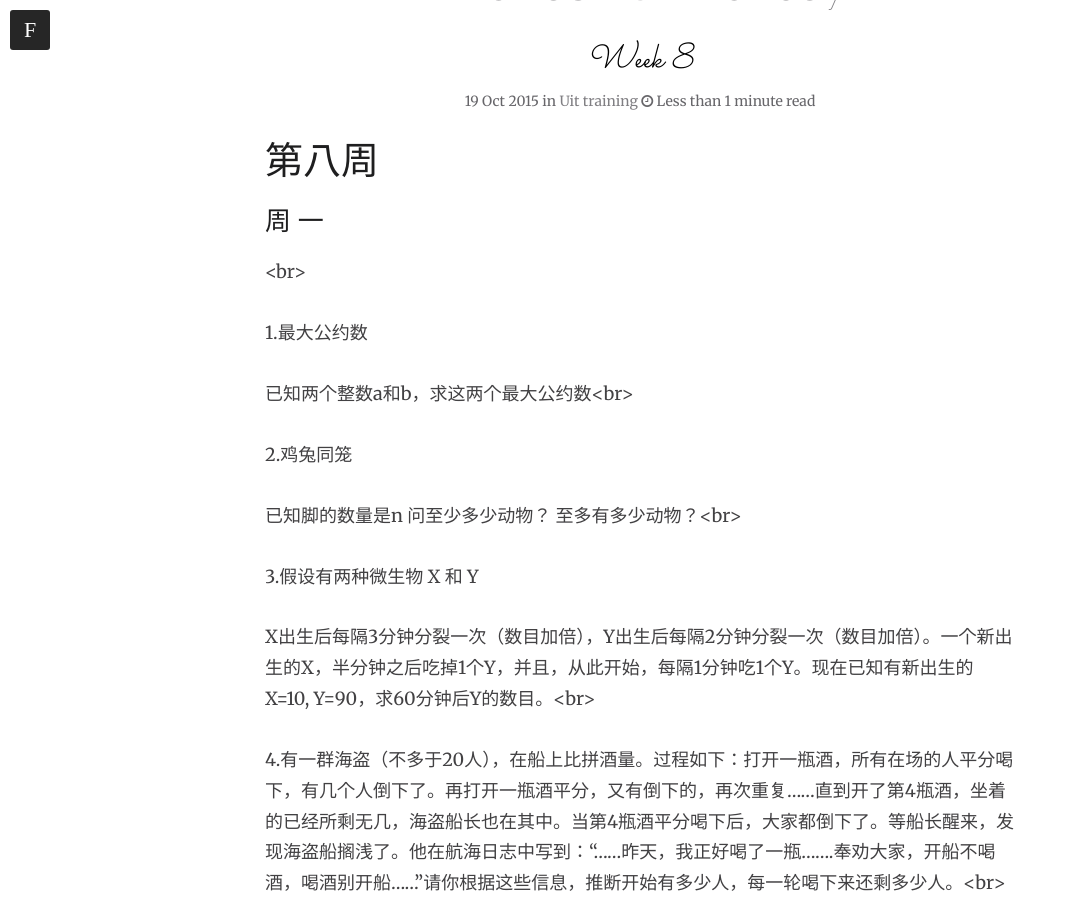
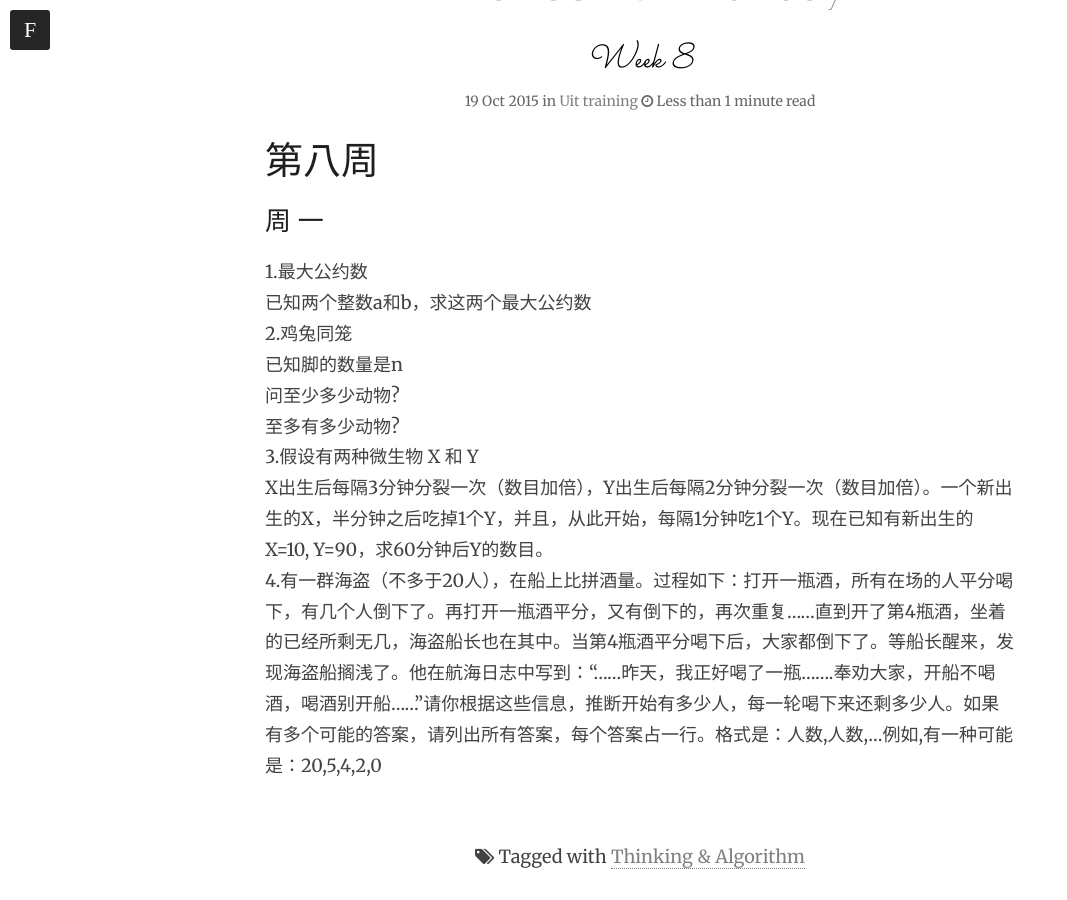
Before and after one commit to lastday/uit, a Jekyll site: the page built from _posts/2015-10-19-task-commit.md, in a window 1280 px wide and 900 px high, scrolled down 650 px. Shown: the whole window, without its empty margins (0-1067 px from the left). Built offline with Jekyll 4.4.1, drawn with Linux system fonts in a browser that asks for light colours; nearby versions of some CDN libraries; comment, search, counter and statistics services are not loaded; some of the changed text lies outside the part shown.

Commit message:
ffffff
dddddddd

```diff
--- a/_posts/2015-10-19-task-commit.md
+++ b/_posts/2015-10-19-task-commit.md
@@ -11,28 +11,15 @@ comments: true
 mathjax:
 ---
 
-#第八周
-##周 一
-\<br>
+#第八周 <br>
+##周 一 <br>
 
-1.最大公约数
-
-已知两个整数a和b，求这两个最大公约数\<br>
-
-2.鸡兔同笼
-
-已知脚的数量是n
-问至少多少动物？
-至多有多少动物？\<br>
-
-3.假设有两种微生物 X 和 Y
-
-X出生后每隔3分钟分裂一次（数目加倍），Y出生后每隔2分钟分裂一次（数目加倍）。一个新出生的X，半分钟之后吃掉1个Y，并且，从此开始，每隔1分钟吃1个Y。现在已知有新出生的 X=10, Y=90，求60分钟后Y的数目。\<br>
-
-4.有一群海盗（不多于20人），在船上比拼酒量。过程如下：打开一瓶酒，所有在场的人平分喝下，有几个人倒下了。再打开一瓶酒平分，又有倒下的，再次重复......直到开了第4瓶酒，坐着的已经所剩无几，海盗船长也在其中。当第4瓶酒平分喝下后，大家都倒下了。等船长醒来，发现海盗船搁浅了。他在航海日志中写到：“......昨天，我正好喝了一瓶.......奉劝大家，开船不喝酒，喝酒别开船......”请你根据这些信息，推断开始有多少人，每一轮喝下来还剩多少人。\<br>
-
-    如果有多个可能的答案，请列出所有答案，每个答案占一行。
-
-    格式是：人数,人数,...
-
-    例如,有一种可能是：20,5,4,2,0
+1.最大公约数 <br>
+已知两个整数a和b，求这两个最大公约数 <br>
+2.鸡兔同笼 <br>
+已知脚的数量是n <br>
+问至少多少动物? <br>
+至多有多少动物? <br>
+3.假设有两种微生物 X 和 Y <br>
+X出生后每隔3分钟分裂一次（数目加倍），Y出生后每隔2分钟分裂一次（数目加倍）。一个新出生的X，半分钟之后吃掉1个Y，并且，从此开始，每隔1分钟吃1个Y。现在已知有新出生的 X=10, Y=90，求60分钟后Y的数目。<br>
+4.有一群海盗（不多于20人），在船上比拼酒量。过程如下：打开一瓶酒，所有在场的人平分喝下，有几个人倒下了。再打开一瓶酒平分，又有倒下的，再次重复......直到开了第4瓶酒，坐着的已经所剩无几，海盗船长也在其中。当第4瓶酒平分喝下后，大家都倒下了。等船长醒来，发现海盗船搁浅了。他在航海日志中写到：“......昨天，我正好喝了一瓶.......奉劝大家，开船不喝酒，喝酒别开船......”请你根据这些信息，推断开始有多少人，每一轮喝下来还剩多少人。如果有多个可能的答案，请列出所有答案，每个答案占一行。格式是：人数,人数,...例如,有一种可能是：20,5,4,2,0 <br>
```
